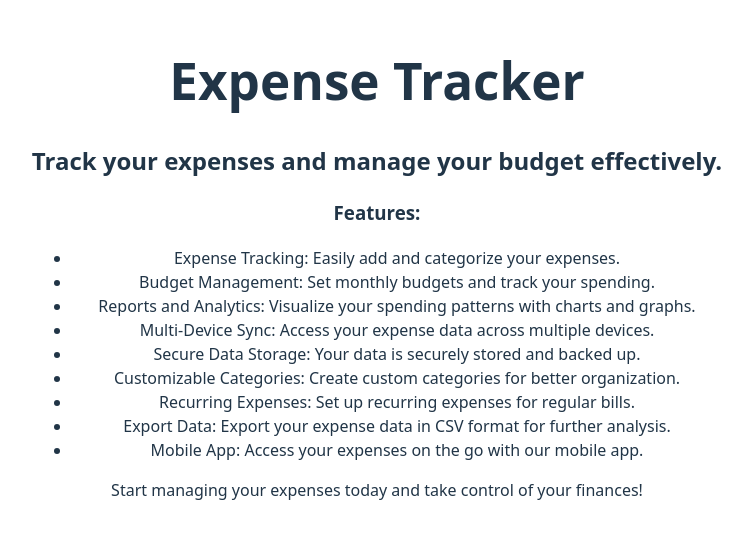
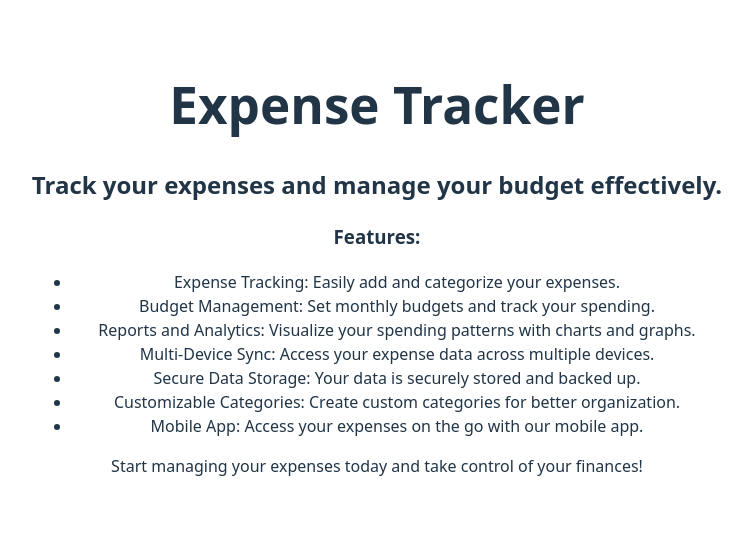
Before and after one commit to iamdhruv17/Full-stack-feb26, a React (Vite) app in the folder expense/: page / in a window 1280 px wide. Shown: the part 132-670 px from the top of the page, without its empty margins (263-1015 px from the left). Built offline with nearby package versions, Linux system fonts and the light colour scheme.

Commit message:
10-03-2026

```diff
--- a/expense/src/App.jsx
+++ b/expense/src/App.jsx
@@ -19,8 +19,8 @@ function App() {
       <li>Multi-Device Sync: Access your expense data across multiple devices.</li>
       <li>Secure Data Storage: Your data is securely stored and backed up.</li>
       <li>Customizable Categories: Create custom categories for better organization.</li>
-      <li>Recurring Expenses: Set up recurring expenses for regular bills.</li>
-      <li>Export Data: Export your expense data in CSV format for further analysis.</li>
+      {/* <li>Recurring Expenses: Set up recurring expenses for regular bills.</li>
+      <li>Export Data: Export your expense data in CSV format for further analysis.</li>   */}
       <li>Mobile App: Access your expenses on the go with our mobile app.</li>
     </ul>
     <p>Start managing your expenses today and take control of your finances!</p>
```
